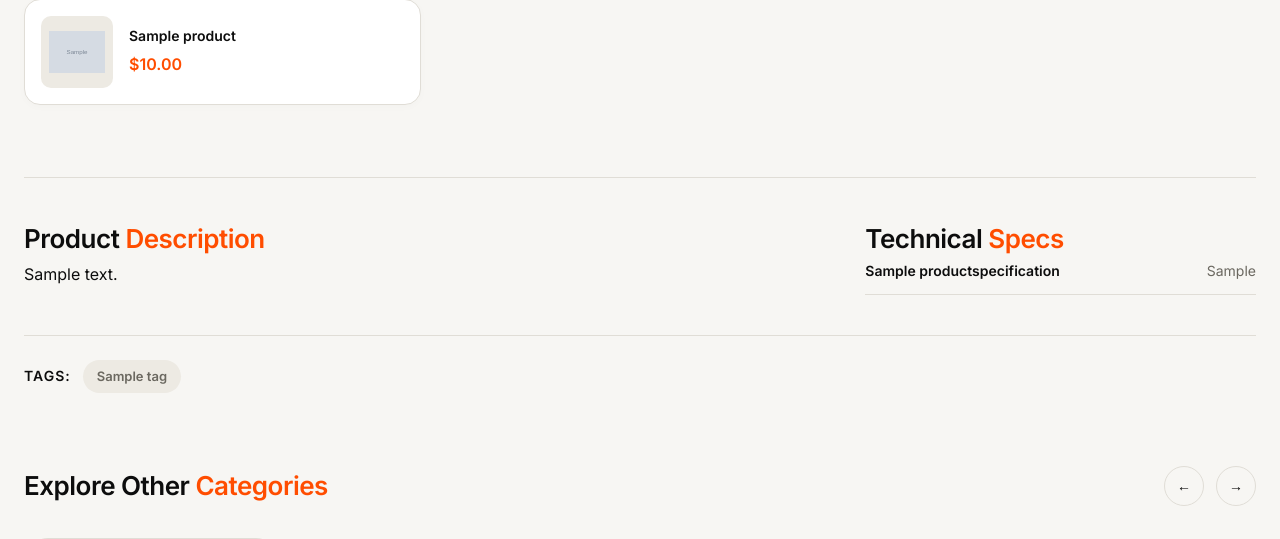
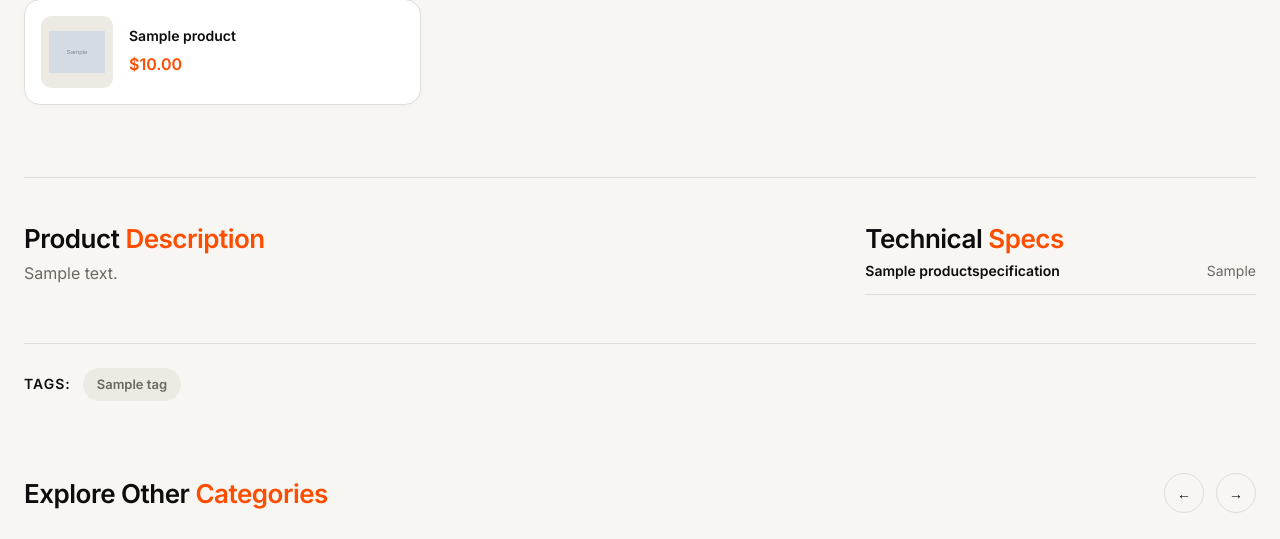
Before and after one commit to AbRehmansaif/shop_toolnix, a Django app: a page that uses templates/base.html in a window 1280 px wide. Shown: the part 1020-1559 px from the top of the page. Run offline with Django 5.2, Linux system fonts and the light colour scheme; tables that the repository leaves empty hold one stand-in row (values such as "Sample post"); grey boxes marked "Sample" are stand-in pictures; some libraries are stand-ins or nearby versions.

Commit message:
add SEO description filter and implement base template layout

```diff
--- /dev/null
+++ b/store/templatetags/__init__.py
@@ -0,0 +1 @@
+# Init file for templatetags
--- /dev/null
+++ b/store/templatetags/seo_filters.py
@@ -0,0 +1,48 @@
+from django import template
+from django.utils.safestring import mark_safe
+
+register = template.Library()
+
+@register.filter
+def seo_description(text):
+    """
+    Parses a plain-text product description and formats it into SEO-friendly HTML
+    with proper h3 and h4 tags for readability and search engine structure.
+    """
+    if not text:
+        return ""
+
+    lines = text.replace('\r', '').split('\n')
+    html = []
+
+    for line in lines:
+        line = line.strip()
+        if not line:
+            continue
+
+        # 1. Short lines with no colon are treated as section headers (h3)
+        # e.g., "About this item"
+        if len(line) < 40 and ':' not in line and not line.endswith('.'):
+            html.append(f'<h3 style="font-family:var(--font-display); font-size:20px; font-weight:800; margin-top:24px; margin-bottom:12px; color:var(--ink);">{line}</h3>')
+            continue
+
+        # 2. Lines with a colon are split into a bold h4 title and paragraph body
+        # e.g., "Fast Charging for MacBook: This charger delivers..."
+        if ':' in line:
+            parts = line.split(':', 1)
+            title = parts[0].strip()
+            content = parts[1].strip()
+
+            # If the title part is reasonably short, format it as an h4 feature bullet
+            if len(title) < 80:
+                html.append(f'<div style="margin-bottom:16px;">')
+                html.append(f'  <h4 style="font-size:16px; font-weight:700; display:inline; color:var(--ink);">{title}:</h4> ')
+                if content:
+                    html.append(f'  <span style="color:var(--muted); line-height:1.7;">{content}</span>')
+                html.append(f'</div>')
+                continue
+
+        # 3. Default fallback for standard paragraph text
+        html.append(f'<p style="margin-bottom:16px; color:var(--muted); line-height:1.7;">{line}</p>')
+
+    return mark_safe('\n'.join(html))
--- a/templates/base.html
+++ b/templates/base.html
@@ -402,6 +402,7 @@
     }
   </style>
   {% block extra_css %}{% endblock %}
+  {% block extra_head %}{% endblock %}
 </head>
 <body>
   <div class="announcement">
--- a/templates/store/product_detail.html
+++ b/templates/store/product_detail.html
@@ -1,4 +1,5 @@
 {% extends "base.html" %}
+{% load seo_filters %}
 {% block title %}{% if product.meta_title %}{{ product.meta_title }}{% else %}{% if product.brand %}{{ product.brand }} — {% endif %}{{ product.title }} — ShopToolnix{% endif %}{% endblock %}
 {% block meta_desc %}{% if product.meta_description %}{{ product.meta_description }}{% elif product.short_description %}{{ product.short_description }}{% else %}{{ product.description|truncatechars:160 }}{% endif %}{% endblock %}
 {% block extra_head %}
@@ -198,19 +199,19 @@
     {% endif %}
 
     <!-- PRODUCT DETAILS & SPECS -->
-    <div style="margin-top:72px; padding-top:40px; border-top:1px solid var(--border);">
+    <article style="margin-top:72px; padding-top:40px; border-top:1px solid var(--border);">
       <style>
         .details-grid { display: grid; grid-template-columns: 2fr 1fr; gap: 60px; align-items: start; }
         @media (max-width: 768px) { .details-grid { grid-template-columns: 1fr; gap: 40px; } }
       </style>
       <div class="details-grid">
-        <div>
+        <section>
           <h2 class="section-title">Product <em>Description</em></h2>
-          <div style="color:var(--ink); line-height:1.8; font-size:16px;">
-            {{ product.description|linebreaks }}
+          <div style="color:var(--ink); font-size:16px;">
+            {{ product.description|seo_description }}
           </div>
-        </div>
-        <div>
+        </section>
+        <section>
           <h2 class="section-title">Technical <em>Specs</em></h2>
           {% if product.specifications.all %}
           <div style="display:flex; flex-direction:column; gap:12px; font-size:14px;">
@@ -224,9 +225,9 @@
           {% else %}
           <p style="color:var(--muted); font-size:14px;">No specifications available.</p>
           {% endif %}
-        </div>
+        </section>
       </div>
-    </div>
+    </article>
 
     <!-- PRODUCT TAGS -->
     {% if product.tags.all %}
```
